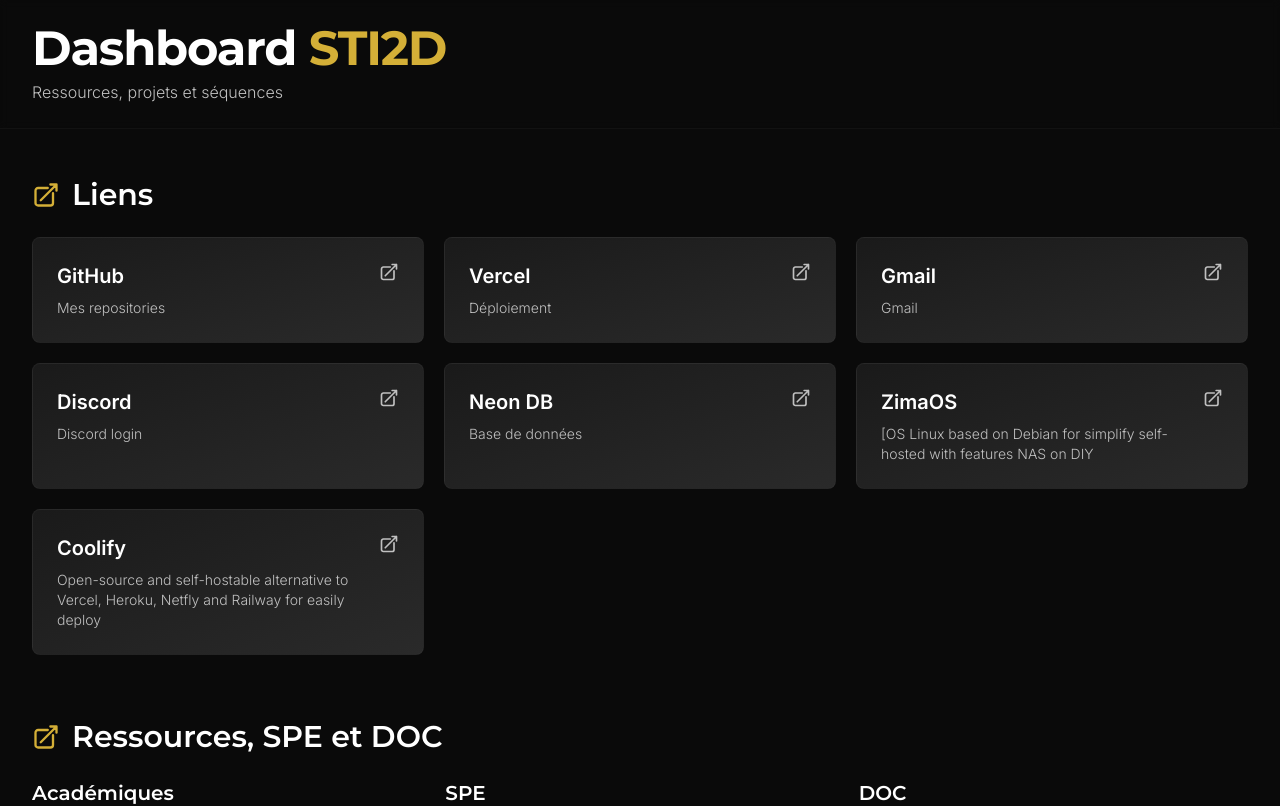
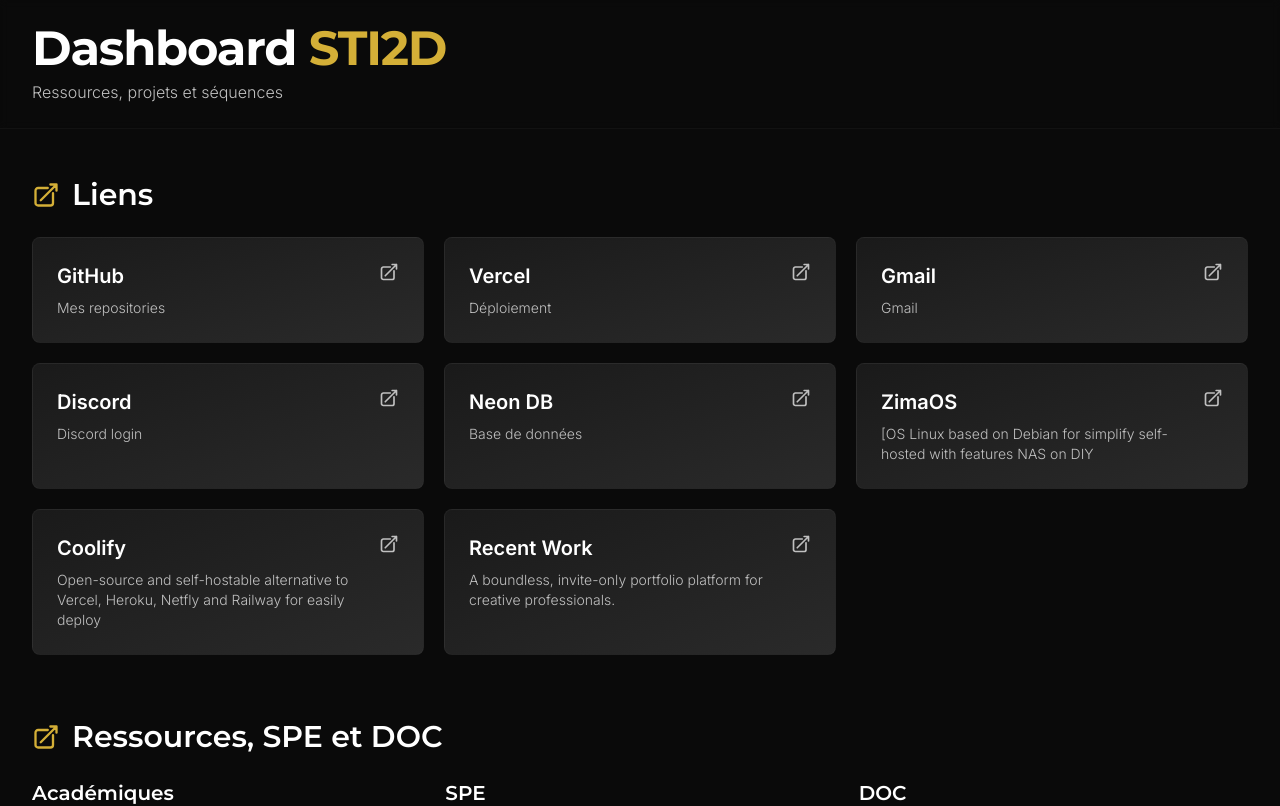
Before and after one commit to SHU445/STI2D-app, a Next.js app: page / in a window 1280 px wide. Shown: the top 806 px of the page. Built offline with nearby package versions, Linux system fonts and the light colour scheme.

Commit message:
"add_link_recent_work"

```diff
--- a/app/page.tsx
+++ b/app/page.tsx
@@ -128,6 +128,8 @@
    { title: 'ZimaOS', url: 'http://zimaspace.com/', description: '[OS Linux based on Debian for simplify self-hosted with features NAS on DIY'},
 
    { title: 'Coolify', url: 'http://coolify.io/', description: 'Open-source and self-hostable alternative to Vercel, Heroku, Netfly and Railway for easily deploy'},
+
+   { title: 'Recent Work', url: 'https://www.recentwork.com/', description: 'A boundless, invite-only portfolio platform for creative professionals.'},
  ]
 
 // Tableau - projets personnels
```
